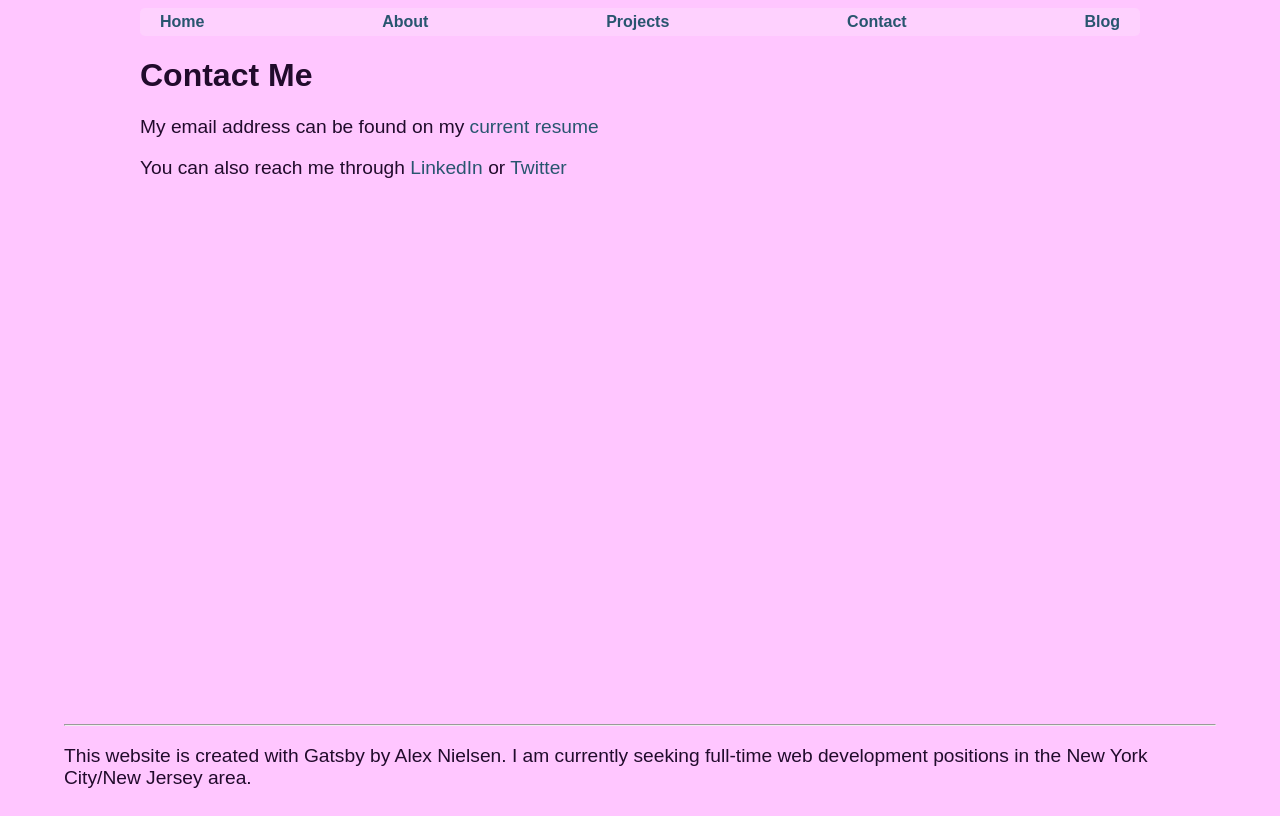
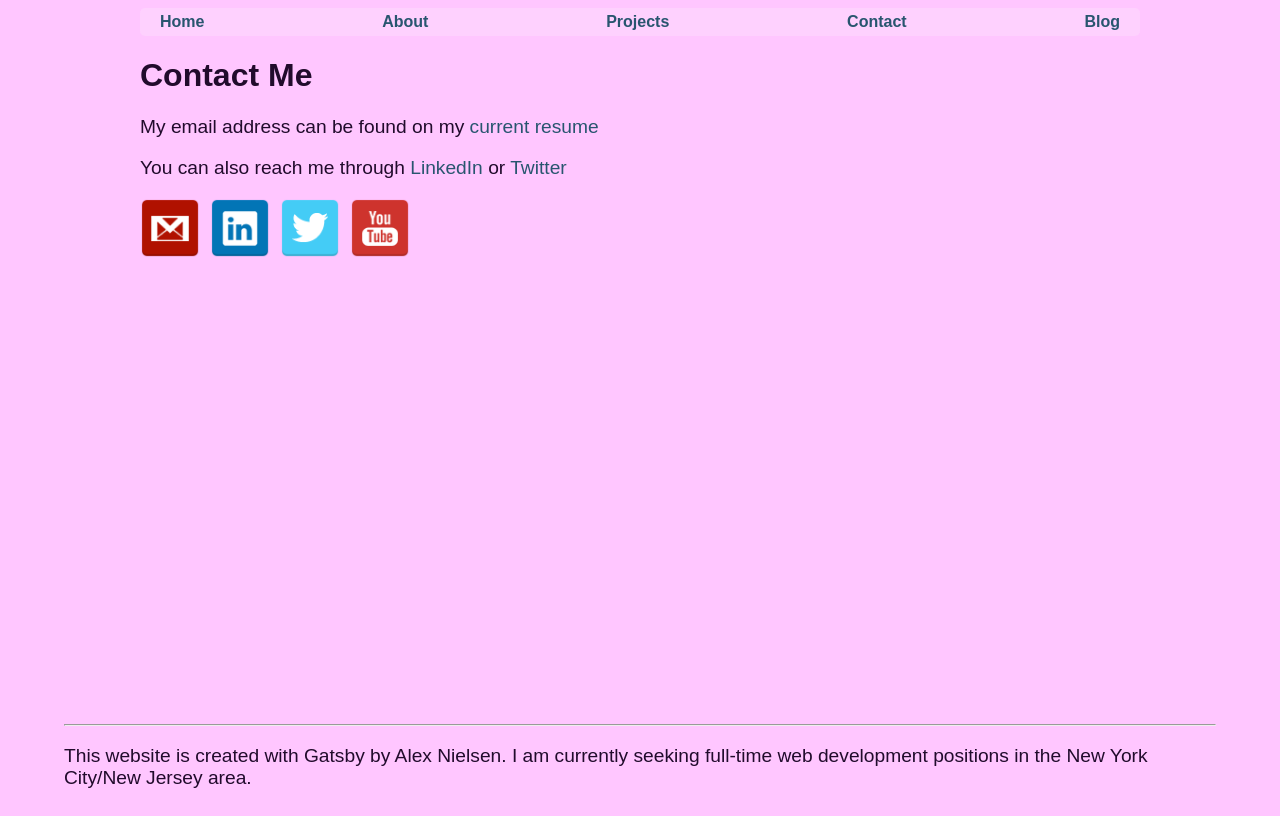
Before and after one commit to bushbass/portfolito-and-blog, a Gatsby site: page /contact in a window 1280 px wide. Built offline with nearby package versions, Linux system fonts and the light colour scheme; Gatsby itself is replaced by a stand-in of ours.

Commit message:
continuting work on social icons

```diff
--- a/src/pages/contact.js
+++ b/src/pages/contact.js
@@ -1,7 +1,34 @@
 import React from "react"
 import Layout from "../components/Layout"
+import Img from "gatsby-image"
+import { useStaticQuery, graphql } from "gatsby"
 
 export default function Contact() {
+  const data = useStaticQuery(graphql`
+    query {
+      allFile(
+        filter: {
+          ext: { regex: "/(png)/" }
+          relativeDirectory: { eq: "social" }
+        }
+      ) {
+        edges {
+          node {
+            relativePath
+            childImageSharp {
+              fluid {
+                aspectRatio
+                base64
+                sizes
+                src
+                srcSet
+              }
+            }
+          }
+        }
+      }
+    }
+  `)
   return (
     <Layout>
       <div>
@@ -15,6 +42,28 @@ export default function Contact() {
           <a href="https://linkedin.com/in/alex-nielsen-nj">LinkedIn</a> or{" "}
           <a href="https://twitter.com/BigAlsHouse">Twitter</a>
         </p>
+        <div className="social-image-container">
+          <img
+            className="social-image"
+            src={`../../social/gmail.png`}
+            alt="gmail logo"
+          />
+          <img
+            className="social-image"
+            src={`../../social/linkedin.png`}
+            alt="linkedin logo"
+          />
+          <img
+            className="social-image"
+            src={`../../social/twitter.png`}
+            alt="twitter logo"
+          />
+          <img
+            className="social-image"
+            src={`../../social/youtube.png`}
+            alt="youtube logo"
+          />
+        </div>
       </div>
     </Layout>
   )
--- a/src/pages/index.js
+++ b/src/pages/index.js
@@ -23,6 +23,7 @@ export default function Home() {
 
   return (
     <Layout>
+      {console.log("Social Icons are from https://designmodo.com/")}
       <main>
         <div className="title-area">
           <div>
--- a/src/styles/index.css
+++ b/src/styles/index.css
@@ -121,6 +121,13 @@ a:hover {
 .app-type {
   font-size: 1.3rem;
 }
+.social-image-container {
+  display: flex;
+}
+.social-image {
+  width: 60px;
+  margin-right: 10px;
+}
 @media screen and (max-width: 415px) {
   p {
     text-align: justify;
```
Also changed, not shown: images/social/gmail.png (added), images/social/linkedin.png (added), images/social/twitter.png (added), images/social/youtube.png (added), static/social/gmail.png (added), static/social/linkedin.png (added), static/social/twitter.png (added), static/social/youtube.png (added).
